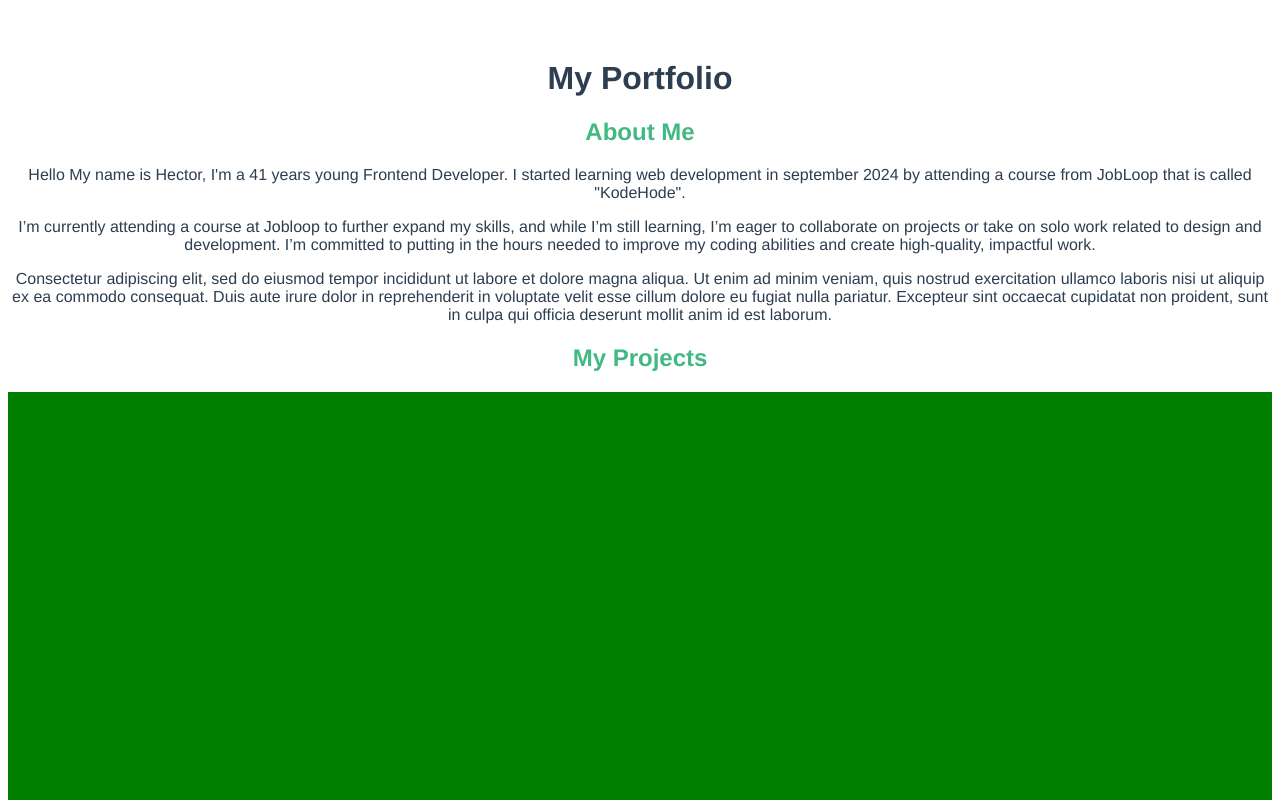
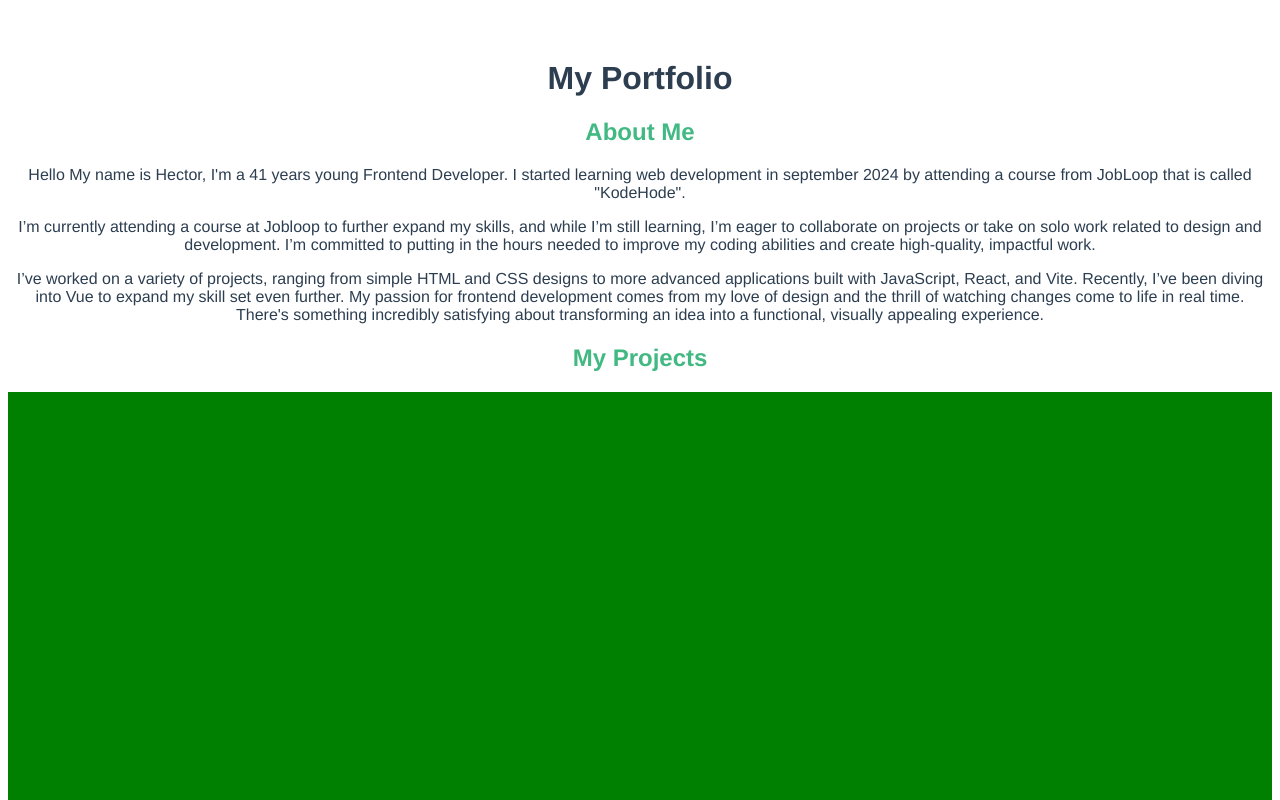
Before and after one commit to Hea092024/portfolioinvue, a Vue app: page / in a window 1280 px wide. Shown: the top 800 px of the page. Built offline with nearby package versions, Linux system fonts and the light colour scheme.

Commit message:
more info to about me

```diff
--- a/src/components/AboutPage.vue
+++ b/src/components/AboutPage.vue
@@ -8,11 +8,7 @@
             I’m currently attending a course at Jobloop to further expand my skills, and while I’m still learning, I’m eager to collaborate on projects or take on solo work related to design and development. I’m committed to putting in the hours needed to improve my coding abilities and create high-quality, impactful work.
           </p>
           <p>
-            Consectetur adipiscing elit, sed do eiusmod tempor incididunt ut labore et dolore magna aliqua.
-            Ut enim ad minim veniam, quis nostrud exercitation ullamco laboris nisi ut aliquip ex ea commodo
-            consequat. Duis aute irure dolor in reprehenderit in voluptate velit esse cillum dolore eu fugiat
-            nulla pariatur. Excepteur sint occaecat cupidatat non proident, sunt in culpa qui officia deserunt
-            mollit anim id est laborum.
+            I’ve worked on a variety of projects, ranging from simple HTML and CSS designs to more advanced applications built with JavaScript, React, and Vite. Recently, I’ve been diving into Vue to expand my skill set even further. My passion for frontend development comes from my love of design and the thrill of watching changes come to life in real time. There's something incredibly satisfying about transforming an idea into a functional, visually appealing experience.
           </p>
   </div>
 </template>
```
